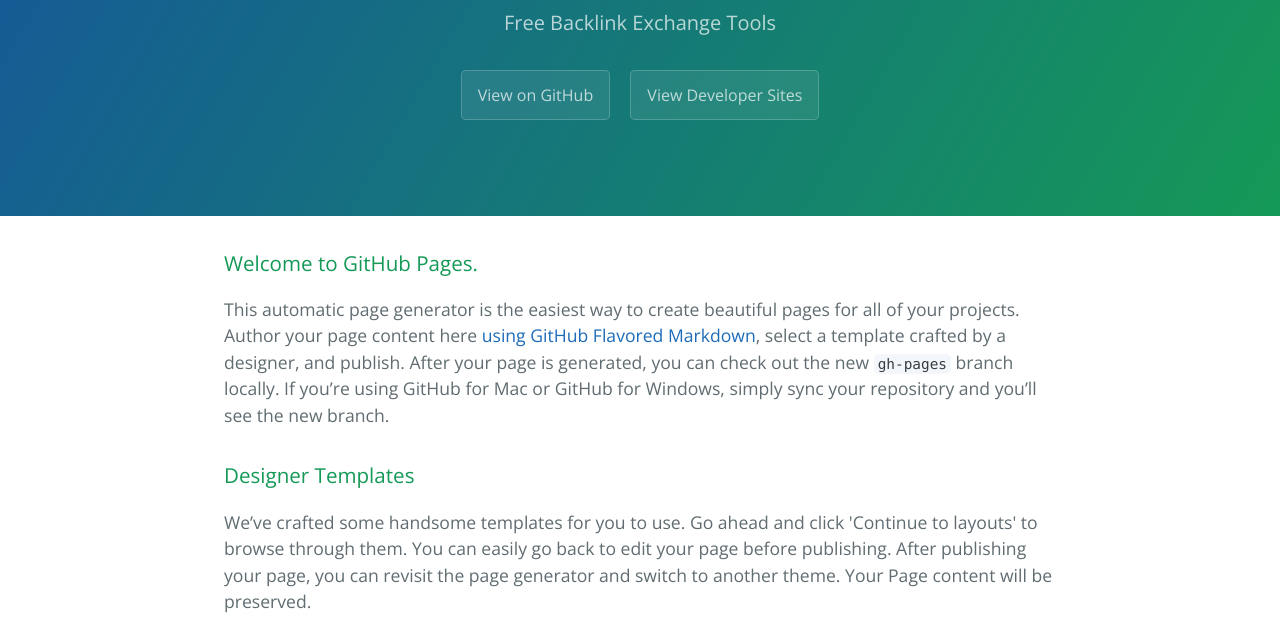
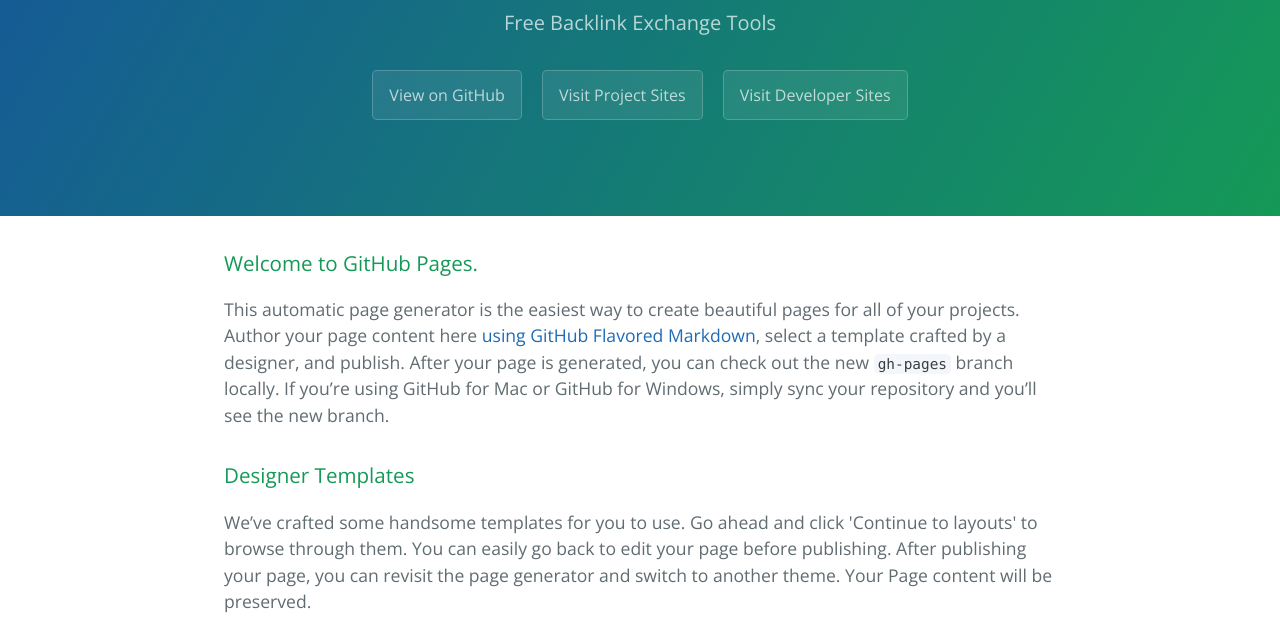
Before and after one commit to arokaja/BacklinkXchange, a plain HTML site: page index.html in a window 1280 px wide. Shown: the part 167-800 px from the top of the page. Drawn offline with nearby package versions, Linux system fonts and the light colour scheme.

Commit message:
Update index.html

```diff
--- a/index.html
+++ b/index.html
@@ -14,7 +14,8 @@
       <h1 class="project-name">BacklinkXchange</h1>
       <h2 class="project-tagline">Free Backlink Exchange Tools</h2>
       <a href="https://github.com/penerus/backlinkxchange" class="btn" title="View on GitHub" target="_blank">View on GitHub</a>
-      <a href="http://backlinkxchange.blogspot.com" class="btn" title="View Developer Sites" target="_blank">View Developer Sites</a>
+      <a href="http://backlinkxchange.blogspot.com" class="btn" title="Visit Project Sites" target="_blank">Visit Project Sites</a>
+      <a href="http://astavera.blogspot.com" class="btn" title="Visit Developer Sites" target="_blank">Visit Developer Sites</a>
     </section>
 
     <section class="main-content">
```
